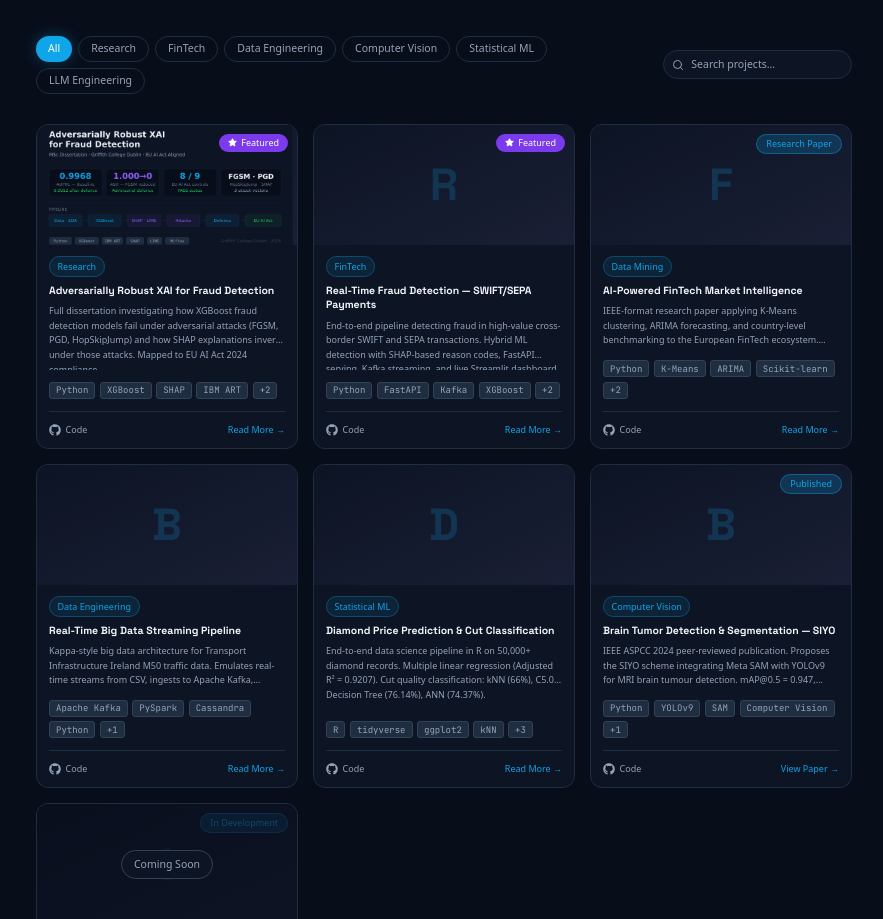
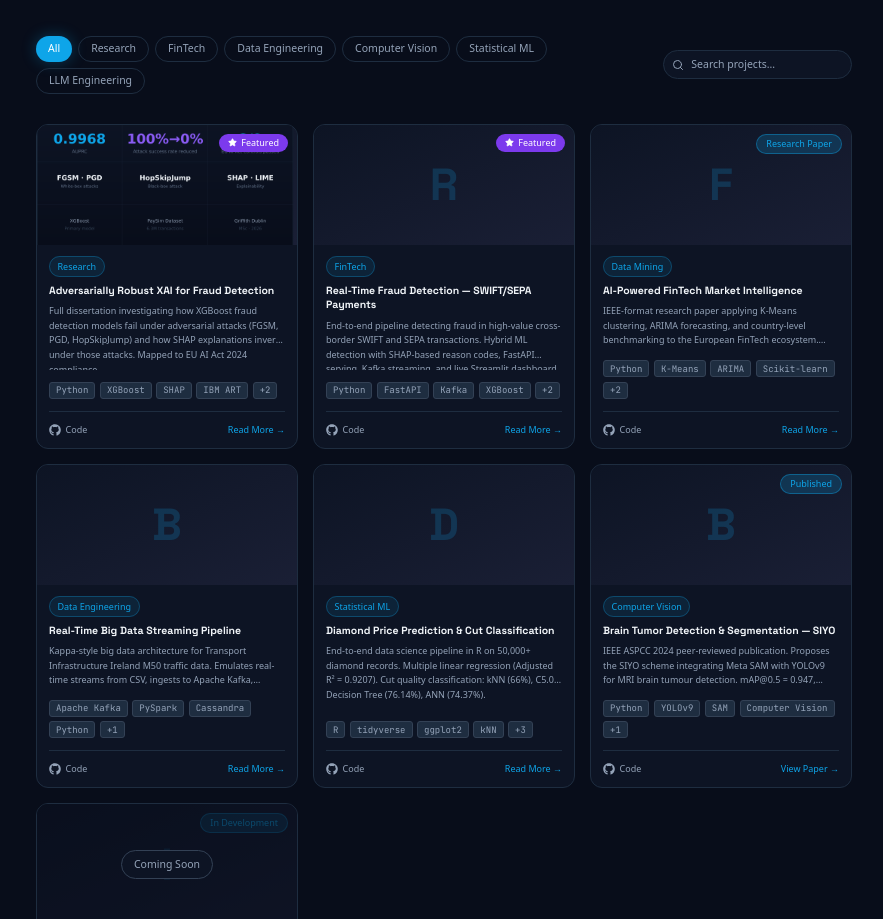
Before and after one commit to Lookinderkumar/lookinderkumar-portfolio, a Next.js app: page / in a window 1280 px wide. Shown: the part 2583-3502 px from the top of the page, without its empty margins (196-1079 px from the left). Built offline with nearby package versions, Linux system fonts and the light colour scheme; no server answers.

Commit message:
feat: add poster image for adversarial XAI project card

```diff
--- a/data/projects.ts
+++ b/data/projects.ts
@@ -24,7 +24,7 @@ export const projects: Project[] = [
     description: 'Full dissertation investigating how XGBoost fraud detection models fail under adversarial attacks (FGSM, PGD, HopSkipJump) and how SHAP explanations invert under those attacks. Mapped to EU AI Act 2024 compliance.',
     techStack: ['Python', 'XGBoost', 'SHAP', 'IBM ART', 'Scikit-learn', 'Adversarial ML'],
     githubUrl: 'https://github.com/Lookinderkumar/fraud-xai-adversarial',
-    imageUrl: '/projects/project-adversarial-xai.png',
+    imageUrl: '/projects/adversarial_xai_fraud_poster.png',
     initial: 'A',
   },
   {
```
Also changed, not shown: public/projects/adversarial_xai_fraud_poster.png (added), public/projects/project-adversarial-xai.png (deleted).
